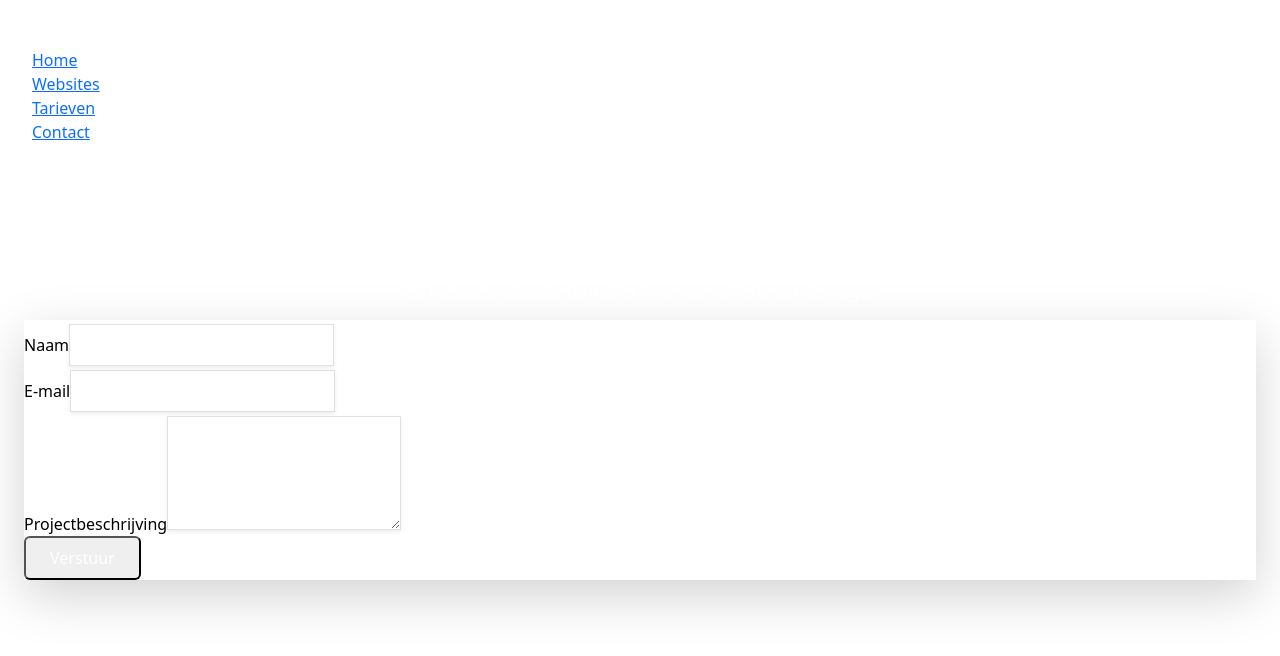
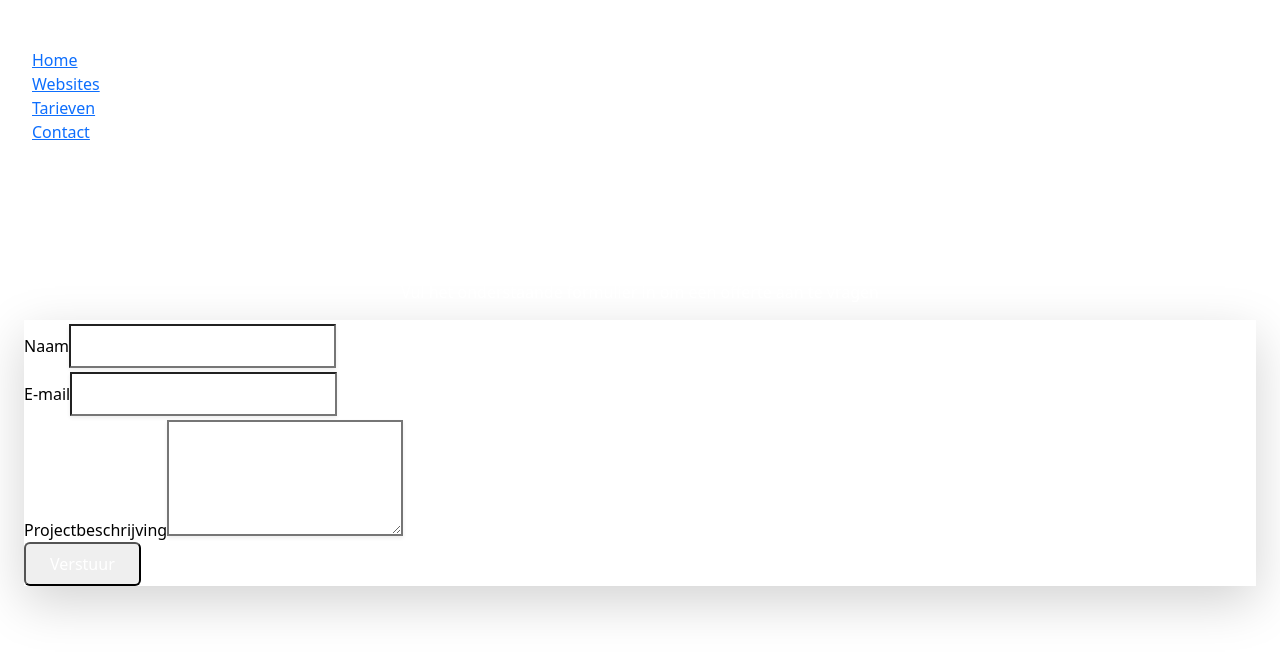
Before and after one commit to LorenzovandenDungen/Examenportfolio_versiebeheer3, a Vue app: page /offerte in a window 1280 px wide. Shown: the top 656 px of the page. Built offline with nearby package versions, Linux system fonts and the light colour scheme; the HTML template or start-up script is replaced by a standard one.

Commit message:
Border aangepast van contactview, en offerte

```diff
--- a/src/views/ContactView.vue
+++ b/src/views/ContactView.vue
@@ -24,7 +24,7 @@
               name="name"
               type="text"
               required
-              class="mt-1 block w-full px-3 py-2 border border-gray-300 rounded-md shadow-sm focus:outline-none focus:ring-blue-500 focus:border-blue-500 sm:text-sm"
+              class="mt-1 block w-full px-3 py-2 border-2 border-gray-400 rounded-md shadow-sm focus:outline-none focus:ring-blue-500 focus:border-blue-500 sm:text-sm"
             />
             <!-- Invoerveld voor de naam van de gebruiker met styling en focus-effecten -->
           </div>
@@ -36,7 +36,7 @@
               name="email"
               type="email"
               required
-              class="mt-1 block w-full px-3 py-2 border border-gray-300 rounded-md shadow-sm focus:outline-none focus:ring-blue-500 focus:border-blue-500 sm:text-sm"
+              class="mt-1 block w-full px-3 py-2 border-2 border-gray-400 rounded-md shadow-sm focus:outline-none focus:ring-blue-500 focus:border-blue-500 sm:text-sm"
             />
             <!-- Invoerveld voor het e-mailadres van de gebruiker met styling en focus-effecten -->
           </div>
@@ -48,7 +48,7 @@
               name="message"
               rows="4"
               required
-              class="mt-1 block w-full px-3 py-2 border border-gray-300 rounded-md shadow-sm focus:outline-none focus:ring-blue-500 focus:border-blue-500 sm:text-sm"
+              class="mt-1 block w-full px-3 py-2 border-2 border-gray-400 rounded-md shadow-sm focus:outline-none focus:ring-blue-500 focus:border-blue-500 sm:text-sm"
             ></textarea>
             <!-- Tekstvak voor het bericht van de gebruiker met styling en focus-effecten -->
           </div>
--- a/src/views/OfferteView.vue
+++ b/src/views/OfferteView.vue
@@ -26,7 +26,7 @@
               name="name"
               type="text"
               required
-              class="mt-1 block w-full px-3 py-2 border border-gray-300 rounded-md shadow-sm focus:outline-none focus:ring-blue-500 focus:border-blue-500 sm:text-sm"
+              class="mt-1 block w-full px-3 py-2 border-2 border-gray-400  rounded-md shadow-sm focus:outline-none focus:ring-blue-500 focus:border-blue-500 sm:text-sm"
             />
             <!-- Invoerveld voor de naam van de gebruiker met styling en focus-effecten -->
           </div>
@@ -38,7 +38,7 @@
               name="email"
               type="email"
               required
-              class="mt-1 block w-full px-3 py-2 border border-gray-300 rounded-md shadow-sm focus:outline-none focus:ring-blue-500 focus:border-blue-500 sm:text-sm"
+              class="mt-1 block w-full px-3 py-2 border-2 border-gray-400 rounded-md shadow-sm focus:outline-none focus:ring-blue-500 focus:border-blue-500 sm:text-sm"
             />
             <!-- Invoerveld voor het e-mailadres van de gebruiker met styling en focus-effecten -->
           </div>
@@ -50,7 +50,7 @@
               name="description"
               rows="4"
               required
-              class="mt-1 block w-full px-3 py-2 border border-gray-300 rounded-md shadow-sm focus:outline-none focus:ring-blue-500 focus:border-blue-500 sm:text-sm"
+              class="mt-1 block w-full px-3 py-2 border-2 border-gray-400 rounded-md shadow-sm focus:outline-none focus:ring-blue-500 focus:border-blue-500 sm:text-sm"
             ></textarea>
             <!-- Tekstvak voor de projectbeschrijving met styling en focus-effecten -->
           </div>
--- a/src/views/PaymentView.vue
+++ b/src/views/PaymentView.vue
@@ -16,7 +16,7 @@
             <select
               v-model="paymentMethod"
               id="payment-method"
-              class="mt-1 block w-full px-3 py-2 border border-gray-300 rounded-md shadow-sm focus:outline-none focus:ring-blue-500 focus:border-blue-500 sm:text-sm"
+              class="mt-1 block w-full px-3 py-2 border-2 border-gray-400 rounded-md shadow-sm focus:outline-none focus:ring-blue-500 focus:border-blue-500 sm:text-sm"
             >
               <option value="card">Creditcard</option>
               <option value="ideal">iDEAL</option>
@@ -32,14 +32,14 @@
                 type="text"
                 autocomplete="name"
                 required
-                class="mt-1 block w-full px-3 py-2 border border-gray-300 rounded-md shadow-sm focus:outline-none focus:ring-blue-500 focus:border-blue-500 sm:text-sm"
+                class="mt-1 block w-full px-3 py-2 border-2 border-gray-400 rounded-md shadow-sm focus:outline-none focus:ring-blue-500 focus:border-blue-500 sm:text-sm"
               />
             </div>
             <div>
               <label for="card-element" class="block text-sm font-medium text-gray-700">Kaartnummer</label>
               <div
                 id="card-element"
-                class="mt-1 block w-full px-3 py-2 border border-gray-300 rounded-md shadow-sm"
+                class="mt-1 block w-full px-3 py-2 border-2 border-gray-400 rounded-md shadow-sm"
               ></div>
             </div>
           </div>
```
